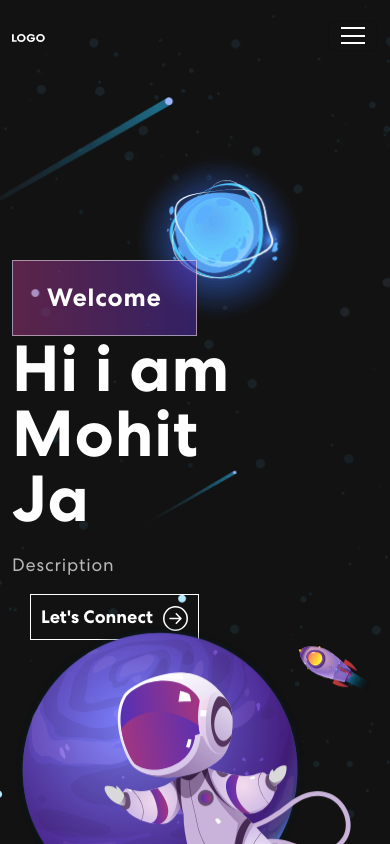
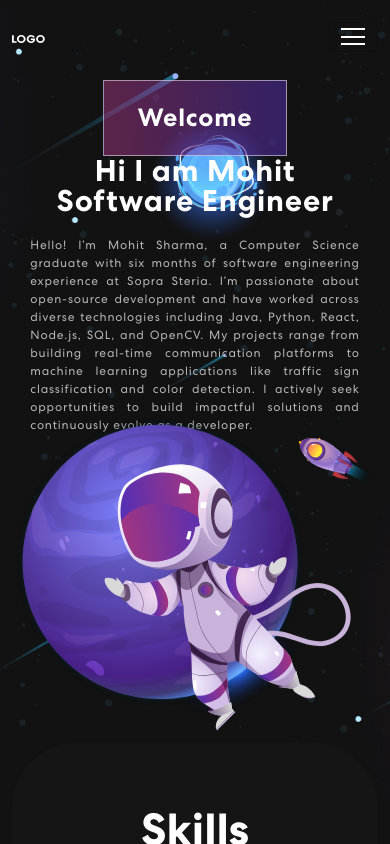
Before and after one commit to Mohit-0918/Portfolio, a React (Create React App) app: page / in a window 390 px wide. Shown: the top 844 px of the page. Built offline with nearby package versions, Linux system fonts and the light colour scheme.

Commit message:
modified the navbar and banner

```diff
--- a/package.json
+++ b/package.json
@@ -48,6 +48,7 @@
     ]
   },
   "devDependencies": {
-    "@babel/plugin-proposal-private-property-in-object": "^7.21.11"
+    "@babel/plugin-proposal-private-property-in-object": "^7.21.11",
+    "raw-loader": "^4.0.2"
   }
 }
--- a/src/CSS/App.css
+++ b/src/CSS/App.css
@@ -1,4 +1,3 @@
-
 @font-face{
   font-family: Centra;
   src: url('../assets/font/CentraNo2-Bold.ttf');
@@ -112,3 +111,41 @@ p.danger {
     transform: rotate(360deg);
   }
 }
+
+@media (max-width: 1200px) {
+  body {
+    font-size: 90%;
+  }
+  main .container {
+    padding: 0 50px;
+  }
+}
+
+@media (max-width: 768px) {
+  body {
+    font-size: 80%;
+  }
+  h1, h2, h3, h4, h5, h6 {
+    line-height: 1.2;
+  }
+  p, a, li, button, ul {
+    line-height: 1.4;
+  }
+  .App-header {
+    font-size: calc(8px + 2vmin);
+    padding: 20px;
+  }
+}
+
+@media (max-width: 480px) {
+  body {
+    font-size: 70%;
+  }
+  .App-header {
+    flex-direction: column;
+    text-align: center;
+  }
+  main .container {
+    padding: 0 20px;
+  }
+}
--- a/src/CSS/Banner.css
+++ b/src/CSS/Banner.css
@@ -1,10 +1,8 @@
-
-
 /*Banner*/
 
 .banner{
     margin-top: 0;
-    padding: 260px 0px 100px 0px;
+    padding: 160px 0px 100px 0px;
     background-image:url('../assets/img/banner-bg.png');
     background-position: top center;
     background-size: cover;
@@ -33,7 +31,8 @@
     font-size: 18px;
     letter-spacing: 0.8px;
     line-height: 1.5em;
-    width: 96%;
+    width: 100%; /* Adjusted to align text equally */
+    text-align: justify; /* Added for equal alignment */
   }
 
   .banner button {
@@ -72,15 +71,21 @@
   }
   .banner button:hover {
     color: #121212;
+    background-color: transparent; /* Ensure background remains transparent */
   }
   .banner button:hover::before {
       content: "";
       width: 100%;
       height: 100%;
       position: absolute;
+      background-color: #fff;
+      left: 0;
+      top: 0;
+      z-index: -1;
+      transition: 0.3s ease-in-out; /* Smooth hover effect */
   }
   .banner img {
-    animation: updown 3s linear infinite;
+    animation: updown 3s cubic-bezier(0.215, 0.610, 0.355, 1) infinite;
   }
   @keyframes updown {
       0% {
@@ -97,8 +102,59 @@
     border-right: 0.08em solid #666;
   }
 
-  /*Skill*/
-  .skill {
+@media (max-width: 1200px) {
+  .banner {
+    padding: 120px 0px 80px 0px;
+  }
+  .banner h1 {
+    font-size: 50px;
+  }
+  .banner p {
+    font-size: 16px;
+  }
+  .banner button {
+    font-size: 16px;
+    padding: 6px 8px;
+  }
+}
+
+@media (max-width: 768px) {
+  .banner {
+    padding: 100px 0px 60px 0px;
+    text-align: center;
+  }
+  .banner h1 {
+    font-size: 40px;
+  }
+  .banner p {
+    font-size: 14px;
+    width: 90%;
+    margin: 0 auto;
+  }
+  .banner button {
+    margin: 10px auto;
+    display: block;
+  }
+}
+
+@media (max-width: 480px) {
+  .banner {
+    padding: 80px 0px 40px 0px;
+  }
+  .banner h1 {
+    font-size: 30px;
+  }
+  .banner p {
+    font-size: 12px;
+  }
+  .banner button {
+    font-size: 14px;
+    padding: 4px 6px;
+  }
+}
+
+/*Skill*/
+.skill {
     padding: 0 0 50px 0;
     position: relative;
   }
--- a/src/CSS/NavBar.css
+++ b/src/CSS/NavBar.css
@@ -1,4 +1,3 @@
-
 /************ Navbar Css ************/
 nav.navbar {
     padding: 18px 0;
@@ -98,12 +97,18 @@ span.navbar-text {
 }
 .navbar-text button:hover {
     color: #121212;
+    background-color: transparent; /* Ensure background remains transparent */
 }
 .navbar-text button:hover::before {
     content: "";
     width: 100%;
     height: 100%;
     position: absolute;
+    background-color: #fff;
+    left: 0;
+    top: 0;
+    z-index: -1;
+    transition: 0.3s ease-in-out; /* Smooth hover effect */
 }
 nav.navbar .navbar-toggler:active,
 nav.navbar .navbar-toggler:focus {
--- a/src/components/Banner.js
+++ b/src/components/Banner.js
@@ -1,68 +1,82 @@
-import React from 'react'
-import { useState,useEffect } from "react";
-import { Container,Row,Col } from "react-bootstrap";
+import React from 'react';
+import { useState, useEffect, useRef } from "react";
+import { Container, Row, Col } from "react-bootstrap";
 import { ArrowRightCircle } from "react-bootstrap-icons";
 import headerImg from "../assets/img/header-img.svg";
 
-export const Banner=()=>{
-    const[loopNum, setloopNum]=useState(0);
-    const[isDeleting,setIsDeleting]=useState(false);
-    const toRotate=["Software Developer","Java Developer","Full Stack Web Developer"];
-    const [text,setText]= useState('');
-    const [delta,setDelta]=useState(300-Math.random()*1000);
-    const period =3000;
-// useEffect is used to handle the animation loop
-    useEffect(()=>{
-          // setInterval is used to repeatedly call the tick function with a specified delay (delta)
-        let ticker = setInterval(()=>{
+export const Banner = () => {
+    const [loopNum, setLoopNum] = useState(0);
+    const [isDeleting, setIsDeleting] = useState(false);
+    const [text, setText] = useState('');
+    const [toRotate, setToRotate] = useState([]);
+    const [description, setDescription] = useState('');
+    const delta = useRef(300 - Math.random() * 1000);
+    const period = 3000;
+
+    useEffect(() => {
+        // Fetch toRotate and description from text files in the public folder
+        const fetchData = async () => {
+            const toRotateResponse = await fetch('/data/toRotate.txt');
+            const descriptionResponse = await fetch('/data/description.txt');
+            const toRotateData = await toRotateResponse.text();
+            const descriptionData = await descriptionResponse.text();
+
+            setToRotate(toRotateData.split('\n')); // Split lines into an array
+            setDescription(descriptionData);
+        };
+
+        fetchData();
+    }, []);
+
+    useEffect(() => {
+        let ticker = setInterval(() => {
             tick();
-        },delta)
-         // Cleanup: clearInterval to stop the animation when the component unmounts
-        return ()=>{clearInterval(ticker)};
-    },[text]);// The effect runs whenever the 'text' state changes
+        }, delta.current);
 
-    // The tick function is responsible for updating the text and controlling the animation
+        return () => clearInterval(ticker);
+    }, [text, toRotate]);
 
-    const tick=()=>{
-        // Calculate the index for the current job title based on 'loopNum'
-        let i=loopNum%toRotate.length;
-        let fullText =toRotate[i];
-         // Calculate 'updatedText' based on whether text is being added or deleted
-        let updatedText =isDeleting?fullText.substring(0,text.length -1):fullText.substring(0,text.length+1);
-         // Update the 'text' state with the calculated 'updatedText
+    const tick = () => {
+        if (toRotate.length === 0) return; // Wait until toRotate is loaded
+
+        let i = loopNum % toRotate.length;
+        let fullText = toRotate[i];
+        let updatedText = isDeleting
+            ? fullText.substring(0, text.length - 1)
+            : fullText.substring(0, text.length + 1);
+
         setText(updatedText);
-         // If text is being deleted, decrease the delay (delta) for a faster deletion effect
-        if(isDeleting){
-            setDelta(prvDelta =>prvDelta/3)
+
+        if (isDeleting) {
+            delta.current = 100; // Faster deletion speed
         }
-        // If text is fully displayed, switch to deletion mode and adjust the delay (delta)
-        if(!isDeleting &&updatedText ===fullText){
+
+        if (!isDeleting && updatedText === fullText) {
             setIsDeleting(true);
-            setDelta(period);
+            delta.current = period; // Pause before deleting
+        } else if (isDeleting && updatedText === '') {
+            setIsDeleting(false);
+            setLoopNum(loopNum + 1);
+            delta.current = 1000; // Pause before typing the next word
+        } else {
+            delta.current = 200; // Default typing speed
         }
-        // If text is fully deleted, switch back to typing mode and reset the delay (delta)
-        else if(isDeleting&&updatedText===''){
-            setIsDeleting(false);
-            setloopNum(loopNum+1);
-            setDelta(500);
-        }
-    }
+    };
 
-    return(
+    return (
         <section className="banner" id="home">
             <Container>
                 <Row className="align-items-center">
                     <Col xs={12} md={6} xl={7}>
                         <span className="tagline">Welcome</span>
-                        <h1>{'Hi i am Mohit '}<br></br><span className="wrap">{text}</span></h1>
-                        <p>Description</p>
-                        <button onClick={()=>console.log('connect')}>Let's Connect<ArrowRightCircle sixe={25}></ArrowRightCircle></button>
+                        <h1>{'Hi I am Mohit '}<br /><span className="wrap">{text}</span></h1>
+                        <p>{description}</p>
                     </Col>
                     <Col xs={12} md={6} xl={5}>
-                        <img src={headerImg} alt="Header img"/>
+                        <img src={headerImg} alt="Header img" />
                     </Col>
                 </Row>
             </Container>
         </section>
-    )
-}
+    );
+};
--- a/src/components/NavBar.js
+++ b/src/components/NavBar.js
@@ -48,7 +48,7 @@ export const NavBar =()=>{
                 <a href="https://www.linkedin.com/in/mohit-sharma0918"><img src={navIcon2} alt="" /></a>
                 <a href="https://www.linkedin.com/in/mohit-sharma0918"><img src={navIcon3} alt="" /></a>
                 </div>
-                <button className="vvd" onClick={()=>console.log('connect')}><span>Lets Connect</span></button>
+                <button className="vvd" onClick={()=>window.open('https://www.linkedin.com/in/mohit-sharma0918/', '_blank')}><span>Lets Connect</span></button>
             </span>
             </Navbar.Collapse>
         </Container>
```
Also changed, not shown: public/data/description.txt (added), public/data/toRotate.txt (added), src/data/description.txt (added), src/data/toRotate.txt (added), 1 other file (tests, documents, lock files or other folders).
